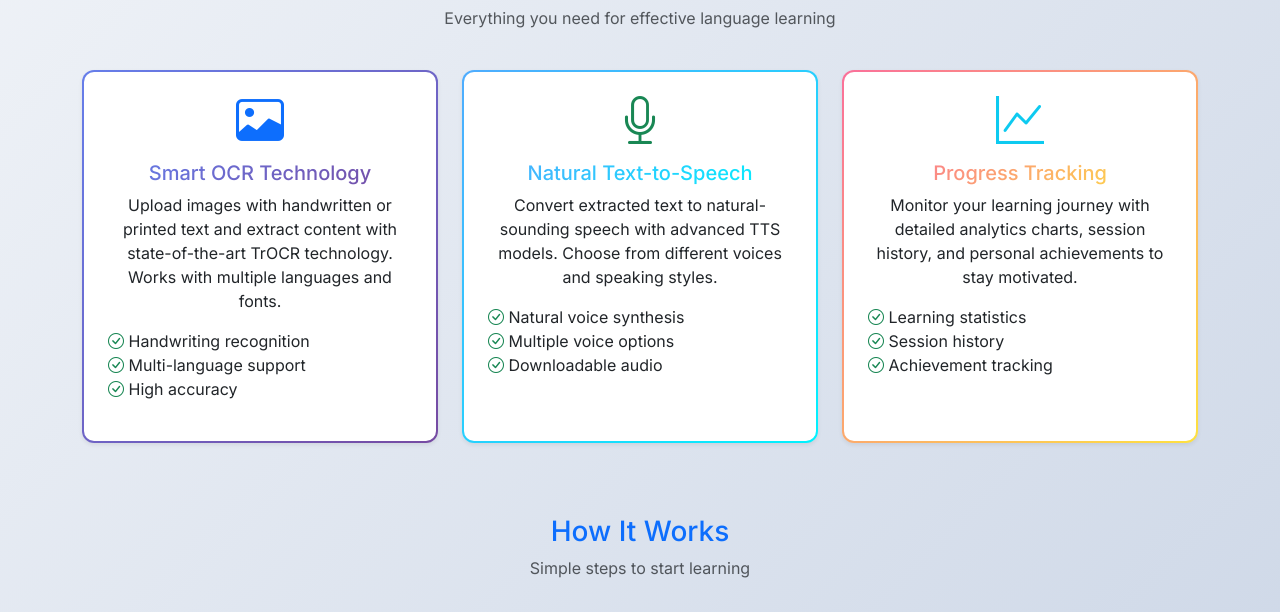
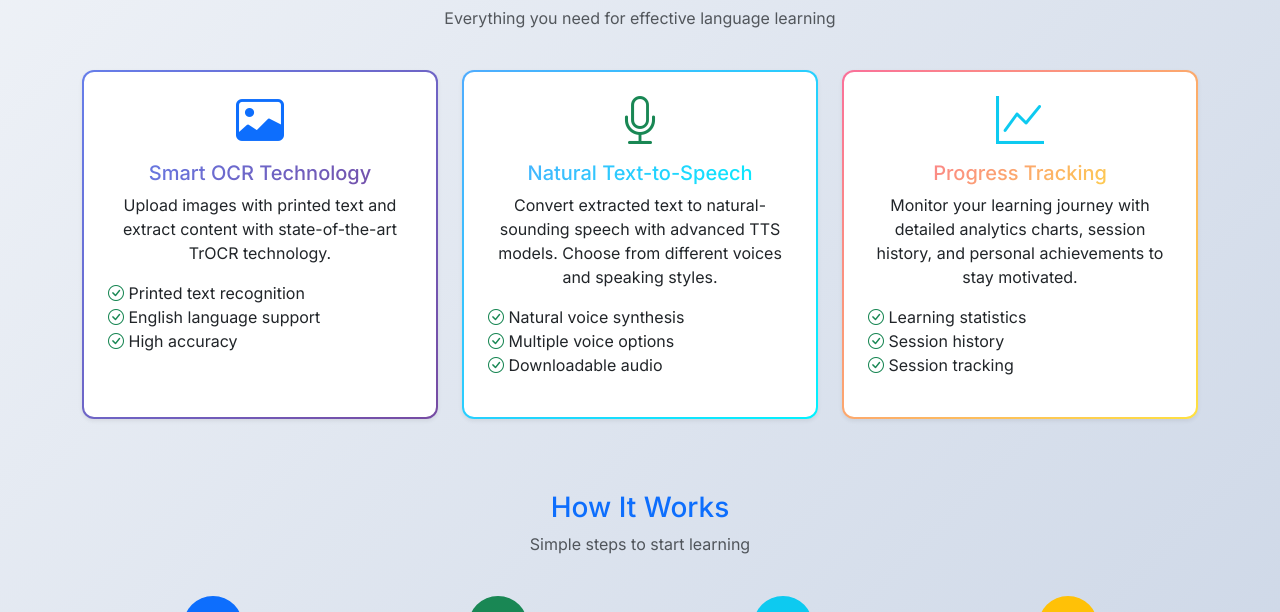
Before and after one commit to qiwen-77/OnlineLangLearnSystem, a Django app: page / in a window 1280 px wide. Shown: the part 489-1101 px from the top of the page. Run offline with Django 5.2, Linux system fonts and the light colour scheme.

Commit message:
Fixing bug

```diff
--- a/ocr_tts_app/templates/ocr_tts_app/home.html
+++ b/ocr_tts_app/templates/ocr_tts_app/home.html
@@ -45,12 +45,12 @@
                 </div>
                 <h5 class="card-title" style="background: var(--gradient-primary); -webkit-background-clip: text; -webkit-text-fill-color: transparent;">Smart OCR Technology</h5>
                 <p class="card-text">
-                    Upload images with handwritten or printed text and extract content with
-                    state-of-the-art TrOCR technology. Works with multiple languages and fonts.
+                    Upload images with printed text and extract content with
+                    state-of-the-art TrOCR technology.
                 </p>
                 <ul class="list-unstyled text-start">
-                    <li><i class="bi bi-check-circle text-success"></i> Handwriting recognition</li>
-                    <li><i class="bi bi-check-circle text-success"></i> Multi-language support</li>
+                    <li><i class="bi bi-check-circle text-success"></i> Printed text recognition</li>
+                    <li><i class="bi bi-check-circle text-success"></i> English language support</li>
                     <li><i class="bi bi-check-circle text-success"></i> High accuracy</li>
                 </ul>
             </div>
@@ -91,7 +91,7 @@
                 <ul class="list-unstyled text-start">
                     <li><i class="bi bi-check-circle text-success"></i> Learning statistics</li>
                     <li><i class="bi bi-check-circle text-success"></i> Session history</li>
-                    <li><i class="bi bi-check-circle text-success"></i> Achievement tracking</li>
+                    <li><i class="bi bi-check-circle text-success"></i> Session tracking</li>
                 </ul>
             </div>
         </div>
```
